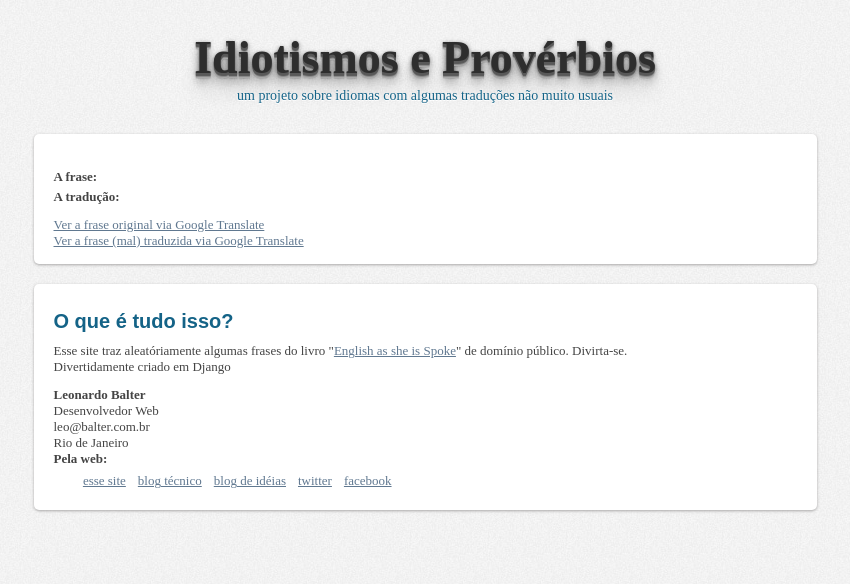
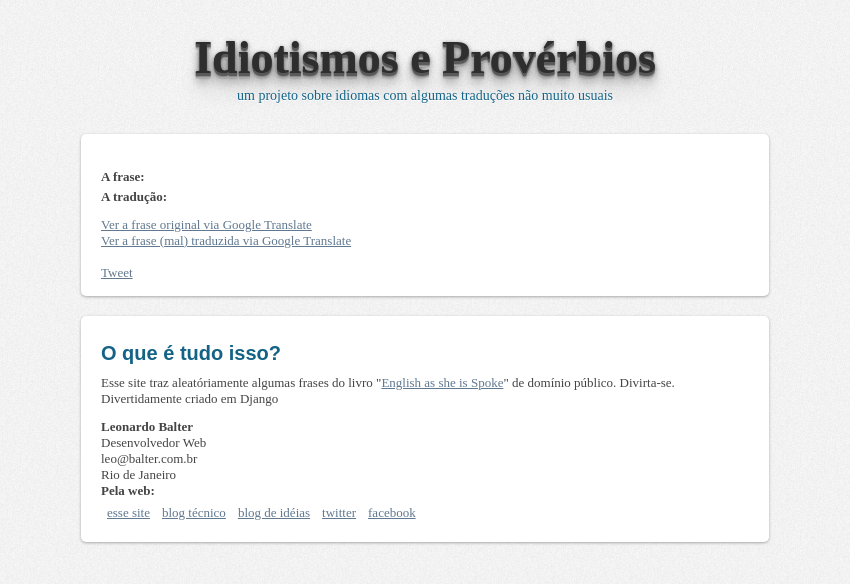
Before and after one commit to leobalter/Idiotismos-e-Prov-rbios, a Django app: template templates/index.html in a window 1280 px wide. Shown: the top 584 px of the page, without its empty margins (215-1065 px from the left). Run offline with Django 3.2, Linux system fonts and the light colour scheme; the template is opened without the code that fills it, so the values that code supplies are empty; some libraries are stand-ins or nearby versions; some web fonts are replaced.

Commit message:
Twitter and Facebook share buttons

```diff
--- a/static/css/style.css
+++ b/static/css/style.css
@@ -92,7 +92,7 @@ html {
 
 #container {
 	margin: 0px auto;
-	width: 900px;
+	width: 757px;
     font-family: 'Droid Sans', serif;
 }
 
@@ -100,14 +100,12 @@ html {
 	-webkit-box-shadow: #A9A8A8 0px 1px 3px;
 	box-shadow: #A9A8A8 0px 1px 3px;
 	background: white;
-	border-bottom-left-radius: 5px 5px;
-	border-bottom-right-radius: 5px 5px;
-	border-top-left-radius: 5px 5px;
-	border-top-right-radius: 5px 5px;
+	border-radius: 5px;
+	-moz-border-radius: 5px;
 	margin: 0px auto 20px;
 	padding: 25px 20px 15px;
 	position: relative;
-	width: 743px;
+	width: 648px;
 }
 
 header {
@@ -169,6 +167,16 @@ ul.linear li {
     margin-top: 12px;
 }
 
+#share ul {
+    list-style: none inside;
+    padding: 0;
+    margin: 16px 0 0;
+}
+
+#share li {
+    float:left;
+}
+
 @media all and (orientation:portrait) {
 
 }
@@ -195,4 +203,6 @@ ul.linear li {
   @page { margin: 0.5cm; }
   p, h2, h3 { orphans: 3; widows: 3; }
   h2, h3{ page-break-after: avoid; }
+
+  #share { display: none }
 }
--- a/templates/index.html
+++ b/templates/index.html
@@ -18,6 +18,7 @@
   <meta name="viewport" content="width=device-width, initial-scale=1.0">
   <link rel="shortcut icon" href="/favicon.ico">
   <link rel="apple-touch-icon" href="/apple-touch-icon.png">
+  <link rel="caninocal" href="http://www.iloop.com.br">
 
   <link href="http://fonts.googleapis.com/css?family=Droid+Sans:regular,bold" rel="stylesheet" type="text/css">
   <link rel="stylesheet" href="{{ STATIC_URL }}css/style.css?v=2">
@@ -64,6 +65,17 @@
                 <p><a href="#" id="callTrans" data-call="translated2">Ver a frase (mal) traduzida via Google Translate</a></p>
                 {% endif %}
             </section>
+
+            <section id="share">
+                <ul class="clearfix">
+                    <li>
+                        <a href="http://twitter.com/share" class="twitter-share-button" data-text="{{ frase.translated }}" data-count="horizontal" data-via="idiotismos">Tweet</a><script type="text/javascript" src="http://platform.twitter.com/widgets.js"></script>
+                    </li>
+                    <li>
+                        <script src="http://connect.facebook.net/en_US/all.js#xfbml=1"></script><fb:like href="http://www.iloop.com.br" layout="button_count" show_faces="true" width="100"></fb:like>
+                    </li>
+                </ul>
+            </section>
         {% endblock %}
     </div>
 
@@ -83,6 +95,7 @@
 				<div itemprop="adr" itemscope>
 					<p itemprop="locality">Rio de Janeiro</p>
 				</div>
+				<nav>
                     <h4>Pela web:</h4>
                     <ul class="linear clearfix">
                         <li><a href="http://www.iloop.com.br/" itemprop="url">esse site</a></li>
@@ -91,6 +104,7 @@
                         <li><a href="http://twitter.com/leobalter" itemprop="url">twitter</a></li>
                         <li><a href="http://facebook.com/leonardo.balter" itemprop="url">facebook</a></li>
                     </ul>
+				</nav>
 			</section>
 	    </footer>
 	{% endblock %}
```
Lines whose indentation alone changed are shown as unchanged.
